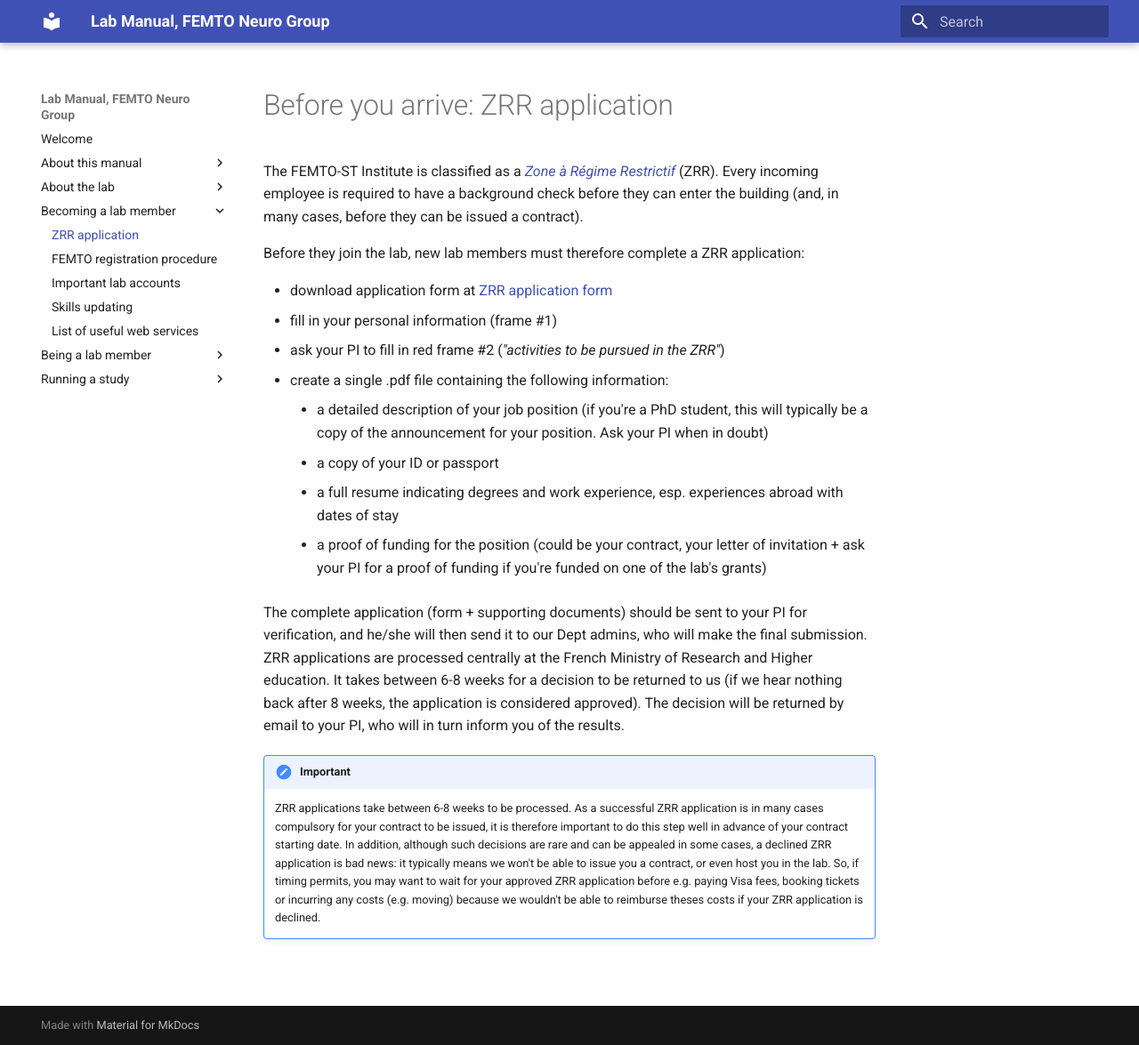
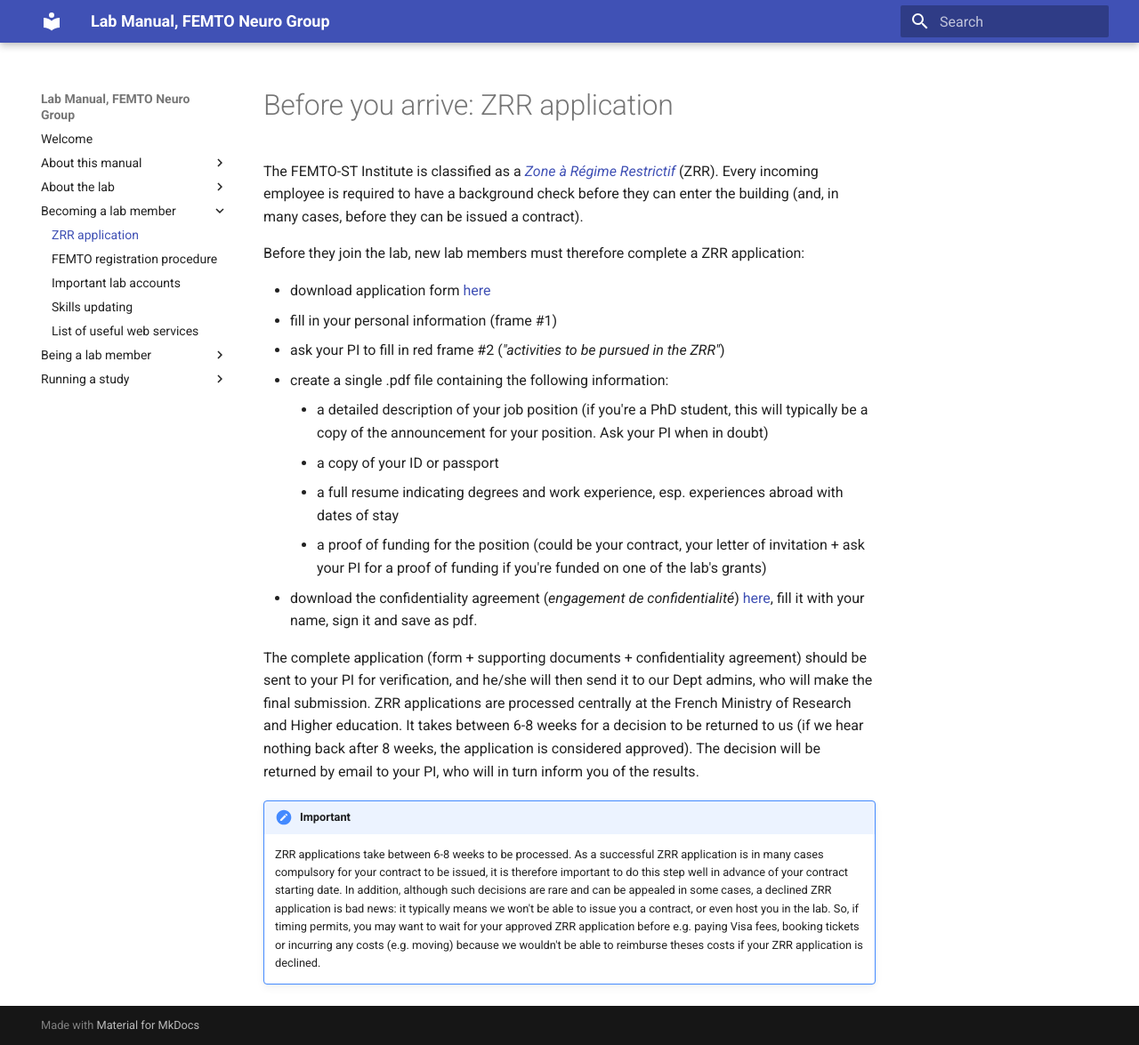
Before and after one commit to neuro-team-femto/lab_manual, an MkDocs documentation site: the page built from docs/becoming-a-lab-member/zrr-application.md, in a window 1280 px wide and 1175 px high. Shown: the whole window at 89% size. Built offline with MkDocs 1.6.1 and Material for MkDocs 9.7.7, drawn with Linux system fonts in a browser that asks for light colours.

Commit message:
added accord de confidentialitÚ ZRR

```diff
--- a/docs/becoming-a-lab-member/zrr-application.md
+++ b/docs/becoming-a-lab-member/zrr-application.md
@@ -4,7 +4,7 @@ The FEMTO-ST Institute is classified as a [_Zone à Régime Restrictif_](https:/
 
 Before they join the lab, new lab members must therefore complete a ZRR application:
 
-- download application form at [ZRR application form](../downloads/ZRR_form.xlsm)
+- download application form [here](../downloads/ZRR_form.xlsm)
 - fill in your personal information (frame #1)
 - ask your PI to fill in red frame #2 (_"activities to be pursued in the ZRR"_)
 - create a single .pdf file containing the following information:
@@ -12,8 +12,9 @@ Before they join the lab, new lab members must therefore complete a ZRR applicat
 	- a copy of your ID or passport
 	- a full resume indicating degrees and work experience, esp. experiences abroad with dates of stay
 	- a proof of funding for the position (could be your contract, your letter of invitation + ask your PI for a proof of funding if you're funded on one of the lab's grants)
+- download the confidentiality agreement (_engagement de confidentialité_) [here](../downloads/Engagement_confidentialité.docx), fill it with your name, sign it and save as pdf.
 
-The complete application (form + supporting documents) should be sent to your PI for verification, and he/she will then send it to our Dept admins, who will make the final submission. ZRR applications are processed centrally at the French Ministry of Research and Higher education. It takes between 6-8 weeks for a decision to be returned to us (if we hear nothing back after 8 weeks, the application is considered approved). The decision will be returned by email to your PI, who will in turn inform you of the results.
+The complete application (form + supporting documents + confidentiality agreement) should be sent to your PI for verification, and he/she will then send it to our Dept admins, who will make the final submission. ZRR applications are processed centrally at the French Ministry of Research and Higher education. It takes between 6-8 weeks for a decision to be returned to us (if we hear nothing back after 8 weeks, the application is considered approved). The decision will be returned by email to your PI, who will in turn inform you of the results.
 
 !!! note "Important"
 
```
Also changed, not shown: 1 other file.
